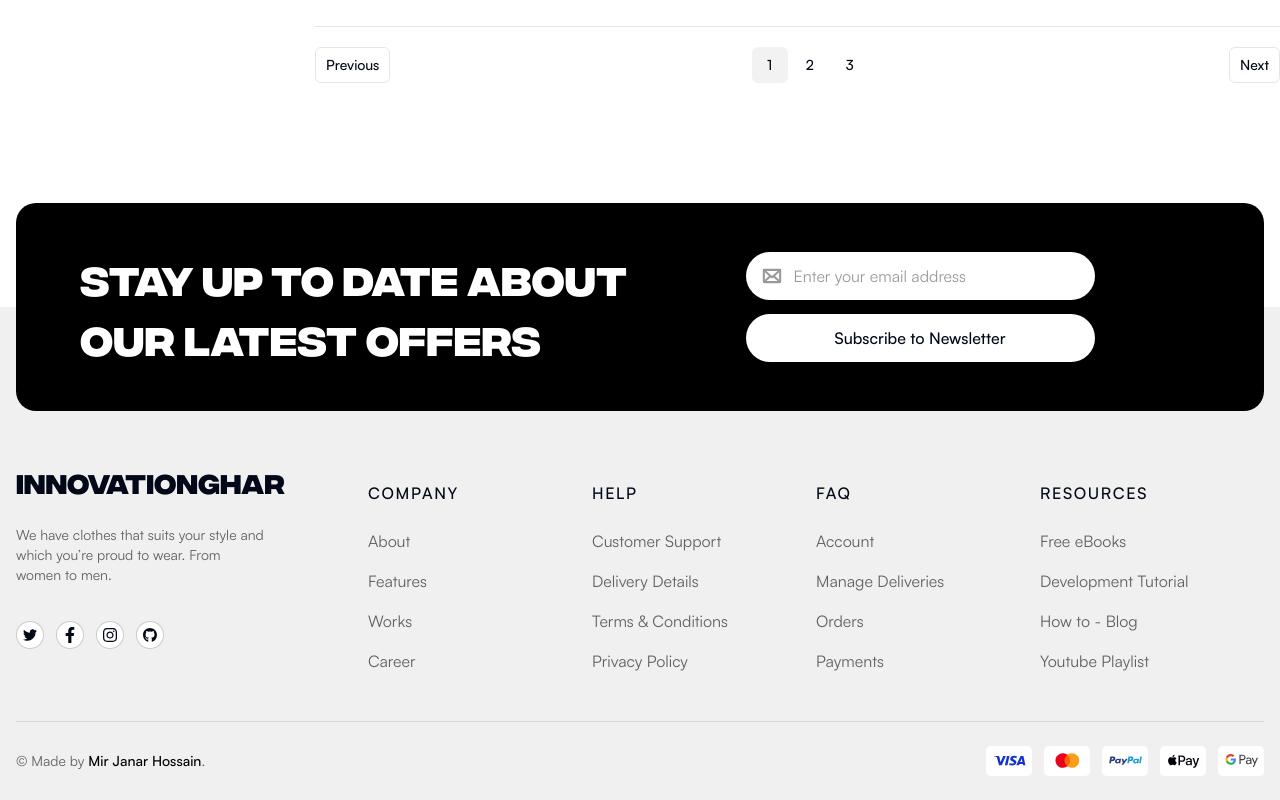
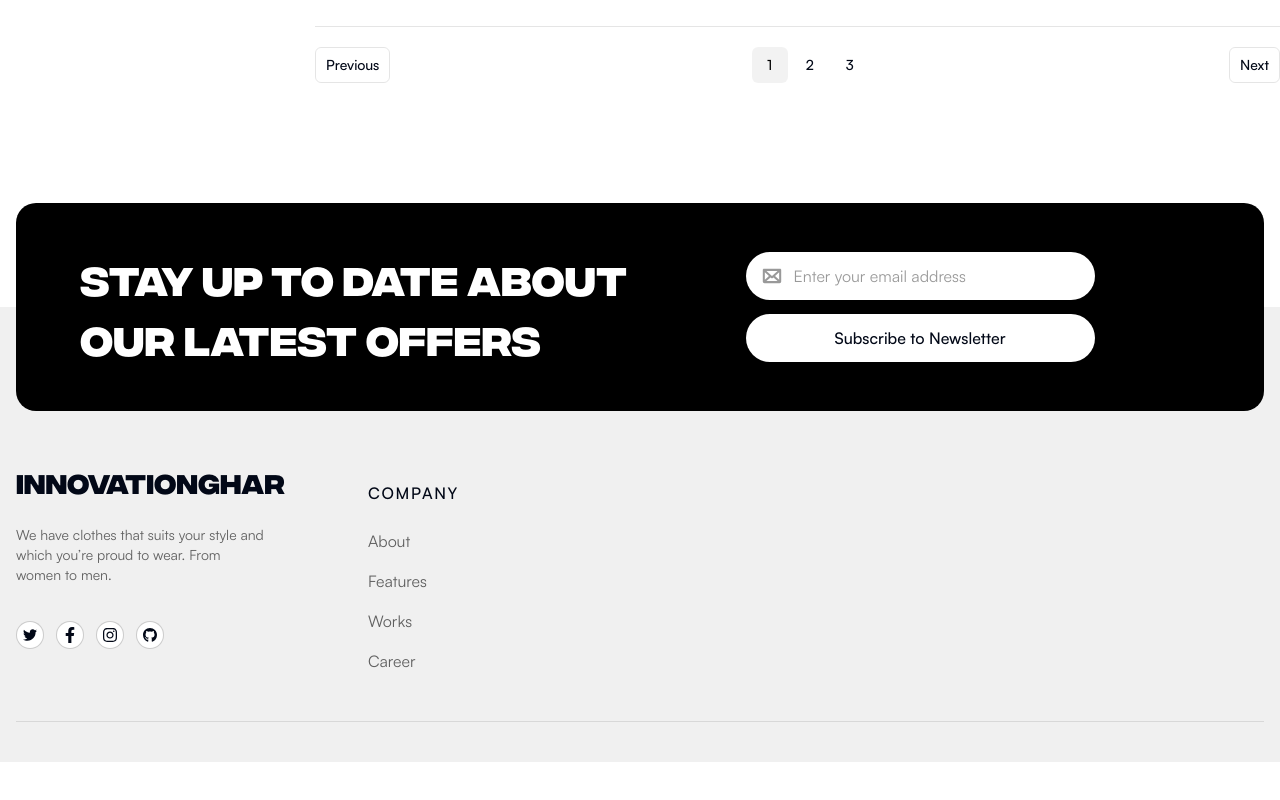
Before and after one commit to Ramkumar0820/aki-webiste, a Next.js app: page /shop in a window 1280 px wide. Shown: the part 1040-1840 px from the top of the page. After the commit the page ends 1802 px from the top, so only its background shows below. Built offline with nearby package versions, Linux system fonts and the light colour scheme.

Commit message:
home page

```diff
--- a/src/components/homepage/Brands/index.tsx
+++ b/src/components/homepage/Brands/index.tsx
@@ -1,44 +1,47 @@
-import Image from "next/image";
 import React from "react";
 
-const brandsData: { id: string; srcUrl: string }[] = [
-  {
-    id: "versace",
-    srcUrl: "/icons/versace-logo.svg",
-  },
-  {
-    id: "zara",
-    srcUrl: "/icons/zara-logo.svg",
-  },
-  {
-    id: "gucci",
-    srcUrl: "/icons/gucci-logo.svg",
-  },
-  {
-    id: "prada",
-    srcUrl: "/icons/prada-logo.svg",
-  },
-  {
-    id: "calvin-klein",
-    srcUrl: "/icons/calvin-klein-logo.svg",
-  },
+const keywords = [
+  "Custom Trophies",
+  "Photography",
+  "Bespoke Gift Frames",
+  "Corporate Awards",
+  "Fine Art Prints",
+  "Handcrafted Frames",
+  "Event Photography",
+  "Engraved Medals",
 ];
 
 const Brands = () => {
   return (
-    <div className="bg-black">
-      <div className="max-w-frame mx-auto flex flex-wrap items-center justify-center md:justify-between py-5 md:py-0 sm:px-4 xl:px-0 space-x-7">
-        {brandsData.map((brand) => (
-          <Image
-            key={brand.id}
-            priority
-            src={brand.srcUrl}
-            height={0}
-            width={0}
-            alt={brand.id}
-            className="h-auto w-auto max-w-[116px] lg:max-w-48 max-h-[26px] lg:max-h-9 my-5 md:my-11"
-          />
-        ))}
+    <div className="bg-black py-6 border-y border-zinc-900 overflow-hidden select-none">
+      {/* Container that hides the horizontal overflow */}
+      <div className="flex w-max items-center">
+
+        {/* Track 1: First moving group */}
+        <div className="flex animate-marquee whitespace-nowrap gap-16 pr-16 items-center">
+          {keywords.map((text, idx) => (
+            <div key={`track1-${idx}`} className="flex items-center gap-16">
+              <span className="text-xl md:text-2xl font-bold tracking-tight text-zinc-300 hover:text-white transition-colors duration-300 cursor-default">
+                {text}
+              </span>
+              {/* Sleek diamond geometric divider between words */}
+              <span className="w-2 h-2 rotate-45 bg-zinc-700 block" />
+            </div>
+          ))}
+        </div>
+
+        {/* Track 2: Exact duplicate track right behind it to make the loop seamless */}
+        <div className="flex animate-marquee whitespace-nowrap gap-16 pr-16 items-center" aria-hidden="true">
+          {keywords.map((text, idx) => (
+            <div key={`track2-${idx}`} className="flex items-center gap-16">
+              <span className="text-xl md:text-2xl font-bold tracking-tight text-zinc-300 hover:text-white transition-colors duration-300 cursor-default">
+                {text}
+              </span>
+              <span className="w-2 h-2 rotate-45 bg-zinc-700 block" />
+            </div>
+          ))}
+        </div>
+
       </div>
     </div>
   );
--- a/src/components/layout/Footer/LinksSection.tsx
+++ b/src/components/layout/Footer/LinksSection.tsx
@@ -30,84 +30,84 @@ const footerLinksData: FooterLinks[] = [
       },
     ],
   },
-  {
-    id: 2,
-    title: "help",
-    children: [
-      {
-        id: 21,
-        label: "customer support",
-        url: "#",
-      },
-      {
-        id: 22,
-        label: "delivery details",
-        url: "#",
-      },
-      {
-        id: 23,
-        label: "terms & conditions",
-        url: "#",
-      },
-      {
-        id: 24,
-        label: "privacy policy",
-        url: "#",
-      },
-    ],
-  },
-  {
-    id: 3,
-    title: "faq",
-    children: [
-      {
-        id: 31,
-        label: "account",
-        url: "#",
-      },
-      {
-        id: 32,
-        label: "manage deliveries",
-        url: "#",
-      },
-      {
-        id: 33,
-        label: "orders",
-        url: "#",
-      },
-      {
-        id: 34,
-        label: "payments",
-        url: "#",
-      },
-    ],
-  },
-  {
-    id: 4,
-    title: "resources",
-    children: [
-      {
-        id: 41,
-        label: "Free eBooks",
-        url: "#",
-      },
-      {
-        id: 42,
-        label: "development tutorial",
-        url: "#",
-      },
-      {
-        id: 43,
-        label: "How to - Blog",
-        url: "#",
-      },
-      {
-        id: 44,
-        label: "youtube playlist",
-        url: "#",
-      },
-    ],
-  },
+  // {
+  //   id: 2,
+  //   title: "help",
+  //   children: [
+  //     {
+  //       id: 21,
+  //       label: "customer support",
+  //       url: "#",
+  //     },
+  //     {
+  //       id: 22,
+  //       label: "delivery details",
+  //       url: "#",
+  //     },
+  //     {
+  //       id: 23,
+  //       label: "terms & conditions",
+  //       url: "#",
+  //     },
+  //     {
+  //       id: 24,
+  //       label: "privacy policy",
+  //       url: "#",
+  //     },
+  //   ],
+  // },
+  // {
+  //   id: 3,
+  //   title: "faq",
+  //   children: [
+  //     {
+  //       id: 31,
+  //       label: "account",
+  //       url: "#",
+  //     },
+  //     {
+  //       id: 32,
+  //       label: "manage deliveries",
+  //       url: "#",
+  //     },
+  //     {
+  //       id: 33,
+  //       label: "orders",
+  //       url: "#",
+  //     },
+  //     {
+  //       id: 34,
+  //       label: "payments",
+  //       url: "#",
+  //     },
+  //   ],
+  // },
+  // {
+  //   id: 4,
+  //   title: "resources",
+  //   children: [
+  //     {
+  //       id: 41,
+  //       label: "Free eBooks",
+  //       url: "#",
+  //     },
+  //     {
+  //       id: 42,
+  //       label: "development tutorial",
+  //       url: "#",
+  //     },
+  //     {
+  //       id: 43,
+  //       label: "How to - Blog",
+  //       url: "#",
+  //     },
+  //     {
+  //       id: 44,
+  //       label: "youtube playlist",
+  //       url: "#",
+  //     },
+  //   ],
+  // },
 ];
 
 const LinksSection = () => {
--- a/src/components/layout/Footer/index.tsx
+++ b/src/components/layout/Footer/index.tsx
@@ -101,7 +101,7 @@ const Footer = () => {
           </nav>
 
           <hr className="h-[1px] border-t-black/10 mb-6" />
-          <div className="flex flex-col sm:flex-row justify-center sm:justify-between items-center mb-2">
+          {/* <div className="flex flex-col sm:flex-row justify-center sm:justify-between items-center mb-2">
             <p className="text-sm text-center sm:text-left text-black/60 mb-4 sm:mb-0 sm:mr-1">
               © Made by{" "}
               <Link
@@ -132,7 +132,7 @@ const Footer = () => {
                 </span>
               ))}
             </div>
-          </div>
+          </div> */}
         </div>
         <LayoutSpacing />
       </div>
--- a/src/core/pages/HomepageSection.tsx
+++ b/src/core/pages/HomepageSection.tsx
@@ -13,9 +13,9 @@ function HomepageSection() {
         <div className='max-w-frame mx-auto px-4 xl:px-0'>
           <hr className='h-px border-t-black/10 my-10 sm:my-16' />
         </div>
-        <div className='mb-12.5 sm:mb-20'>
+        {/* <div className='mb-12.5 sm:mb-20'>
           <ProductListSec title='top selling' data={topSellingData} viewAllLink='/shop#top-selling' />
-        </div>
+        </div> */}
         <div className='mb-12.5 sm:mb-20'>
           <DressStyle />
         </div>
```
